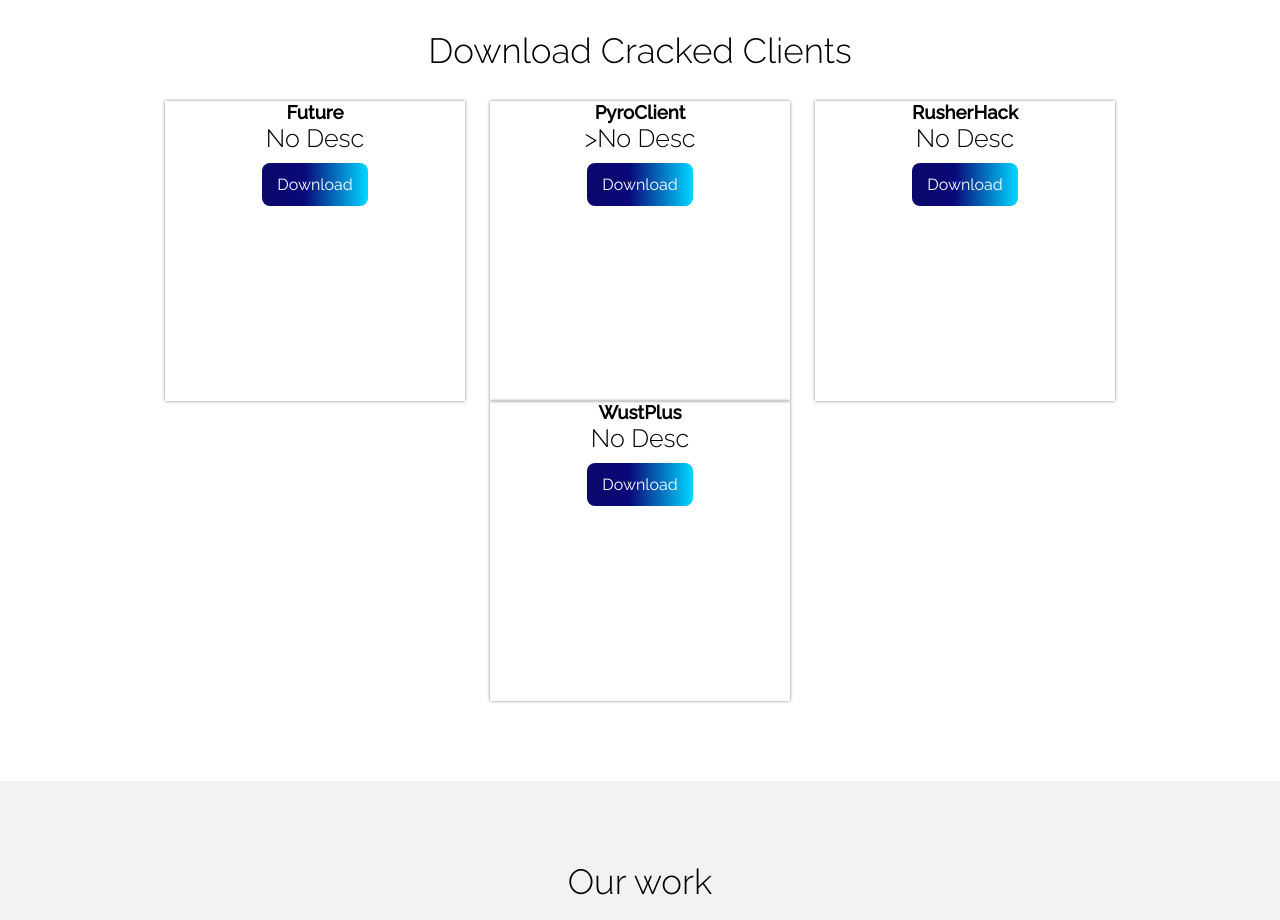
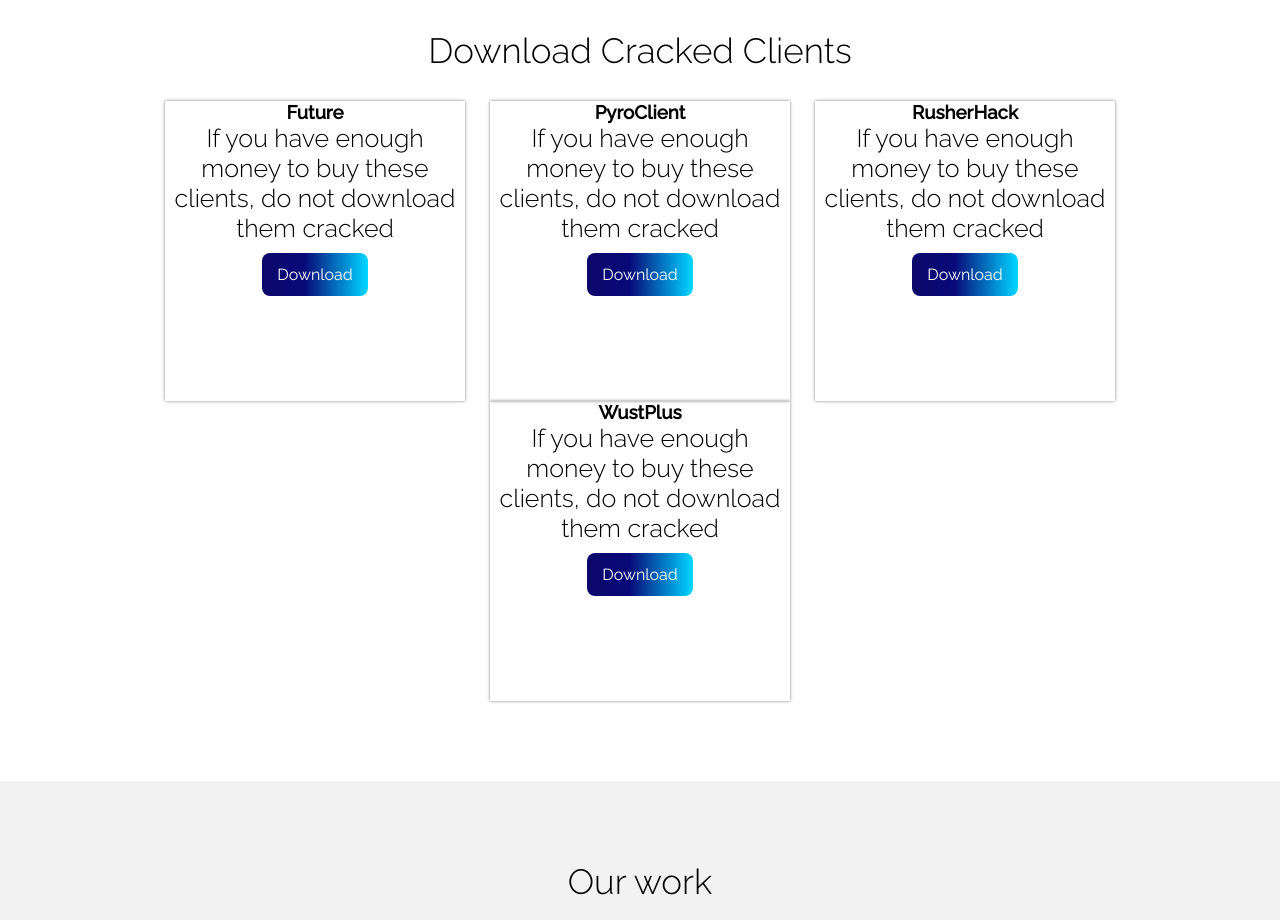
Before and after one commit to PakoClient/PakoClient, a plain HTML site: page index.html in a window 1280 px wide. Shown: the part 1280-2200 px from the top of the page. Drawn offline with Linux system fonts and the light colour scheme.

Commit message:
Update index.html

```diff
--- a/index.html
+++ b/index.html
@@ -48,23 +48,23 @@
         <div class="content-cards">
             <article class="card">
                 <h3>Future</h3>
-                <p>No Desc</p>
+                <p>If you have enough money to buy these clients, do not download them cracked</p>
                 <a href="https://drive.google.com/file/d/1WtEiLOR7qKdeNKVRxBFkELuwjxeoEUlQ/view" class="cta">Download</a>
             </article>
             <article class="card">
                 <h3>PyroClient</h3>
-                <p>>No Desc</p>
+                <p>If you have enough money to buy these clients, do not download them cracked</p>
                 <a href="https://drive.google.com/file/d/1MA-6mxjfNQWruMAOMd9cnw-8zjo7VQSj/view" class="cta">Download</a>
             </article>
             <article class="card">
                 <h3>RusherHack</h3>
-                <p>No Desc</p>
+                <p>If you have enough money to buy these clients, do not download them cracked</p>
                 <a href="https://drive.google.com/file/d/11cfiQbbH4OWDoTesufa79yuxslBXacwg/view" class="cta">Download</a>
             </article>
             <article class="card">
                 <h3>WustPlus</h3>
-                <p>No Desc</p>
-                <a href="https://drive.google.com/file/d/11cfiQbbH4OWDoTesufa79yuxslBXacwg/view" class="cta">Download</a>
+                <p>If you have enough money to buy these clients, do not download them cracked</p>
+                <a href="https://www.mediafire.com/file/xubzx3ygaxhysrh/Wurst2FixedTab.jar/file" class="cta">Download</a>
             </article>
         </div>
     </section>
```
